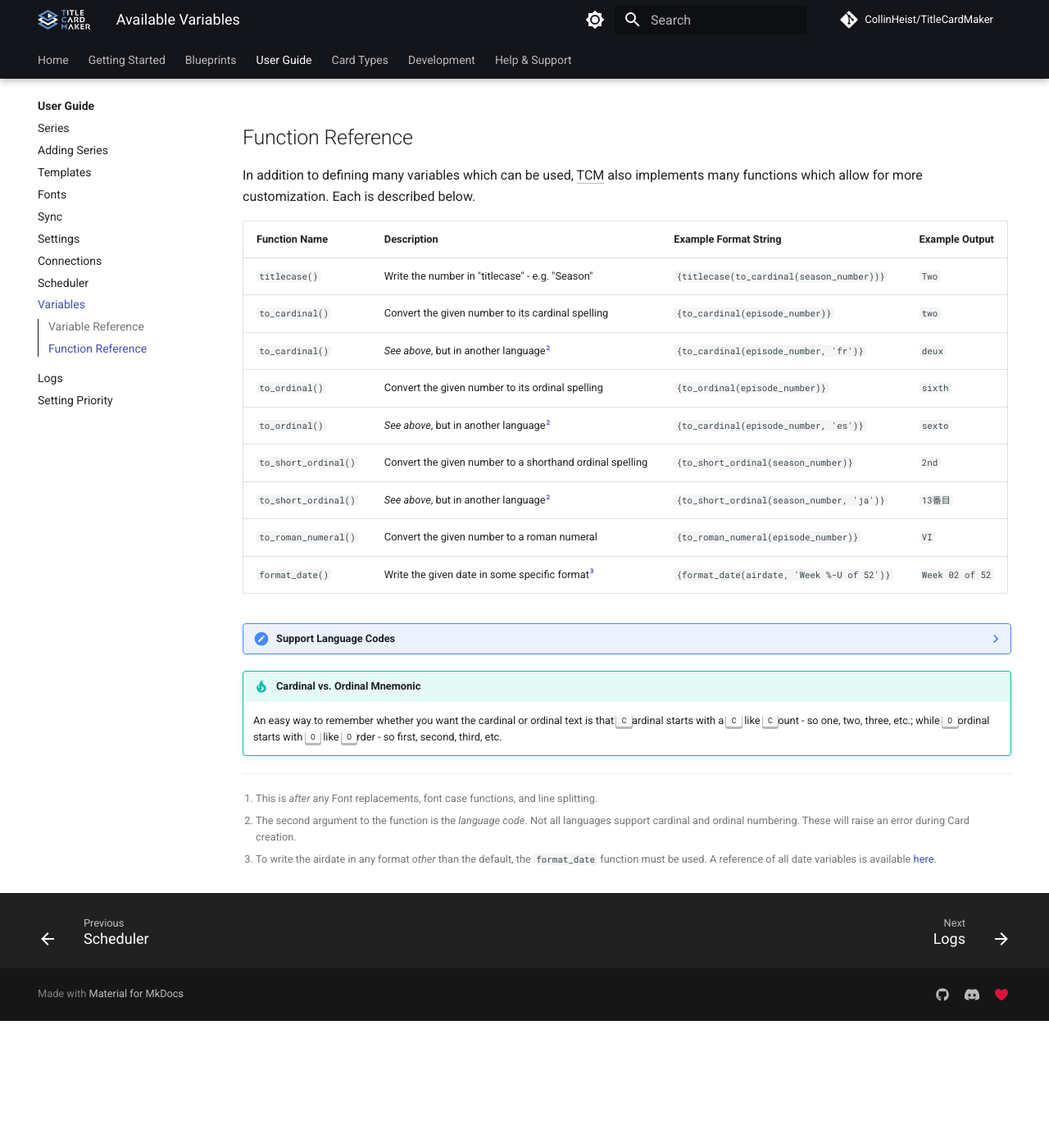
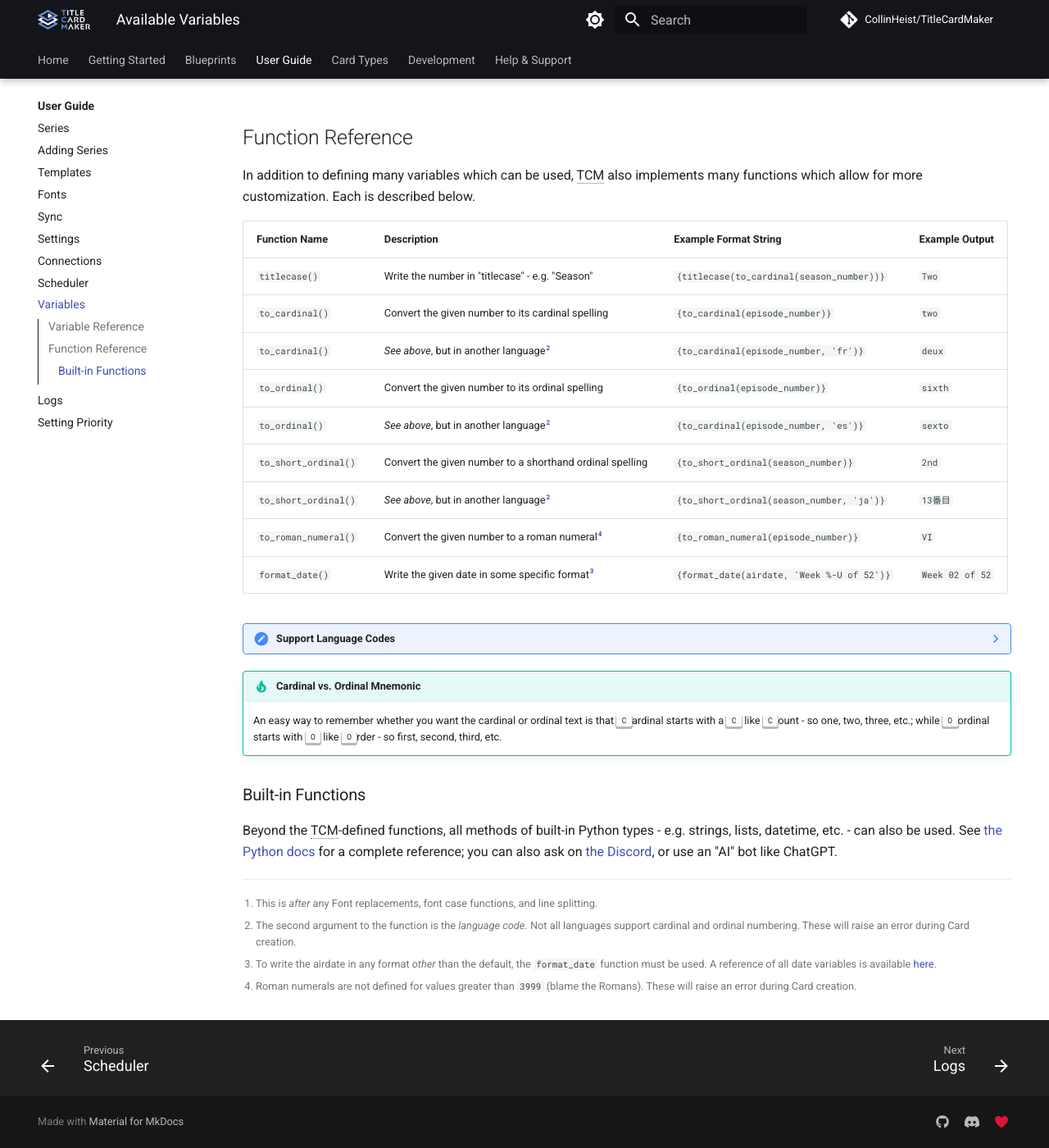
Before and after one commit to CollinHeist/TitleCardMaker, an MkDocs documentation site: the page built from docs/user_guide/variables.md, in a window 1280 px wide and 1400 px high, scrolled down 912 px. Shown: the whole window at 82% size. Built offline with MkDocs 1.6.1 and Material for MkDocs 9.7.7, drawn with Linux system fonts in a browser that asks for light colours; comment, search, counter and statistics services are not loaded; before the commit the page ends 2157 px from its top, so only the background shows below that.

Commit message:
[57] Update variable docs

```diff
--- a/docs/user_guide/variables.md
+++ b/docs/user_guide/variables.md
@@ -150,7 +150,7 @@ many functions which allow for more customization. Each is described below.
 | `to_ordinal()`       | _See above_, but in another language[^2]          | `{to_cardinal(episode_number, 'es')}`      | `sexto`         |
 | `to_short_ordinal()` | Convert the given number to a shorthand ordinal spelling | `{to_short_ordinal(season_number)}` | `2nd`           |
 | `to_short_ordinal()` | _See above_, but in another language[^2]          | `{to_short_ordinal(season_number, 'ja')}`  | `13番目`         |
-| `to_roman_numeral()` | Convert the given number to a roman numeral       | `{to_roman_numeral(episode_number)}`       | `VI`            |
+| `to_roman_numeral()` | Convert the given number to a roman numeral[^4]   | `{to_roman_numeral(episode_number)}`       | `VI`            |
 | `format_date()`      | Write the given date in some specific format[^3]  | `{format_date(airdate, 'Week %-U of 52')}` | `Week 02 of 52` |
 
 ??? note "Support Language Codes"
@@ -204,6 +204,14 @@ many functions which allow for more customization. Each is described below.
     etc.; while ++o++ordinal starts with ++o++ like ++o++rder - so first,
     second, third, etc.
 
+### Built-in Functions
+
+Beyond the TCM-defined functions, all methods of built-in Python types - e.g.
+strings, lists, datetime, etc. - can also be used. See
+[the Python docs](https://docs.python.org/3/library/stdtypes.html) for a
+complete reference; you can also ask on
+[the Discord](https://discord.gg/bJ3bHtw8wH), or use an "AI" bot like ChatGPT.
+
 [^1]: This is _after_ any Font replacements, font case functions, and line
 splitting.
 
@@ -214,3 +222,6 @@ during Card creation.
 [^3]: To write the airdate in any format _other_ than the default, the
 `format_date` function must be used. A reference of all date variables is
 available [here](https://strftime.org/).
+
+[^4]: Roman numerals are not defined for values greater than `3999` (blame the
+Romans). These will raise an error during Card creation.
```
Also changed, not shown: 1 other file.
